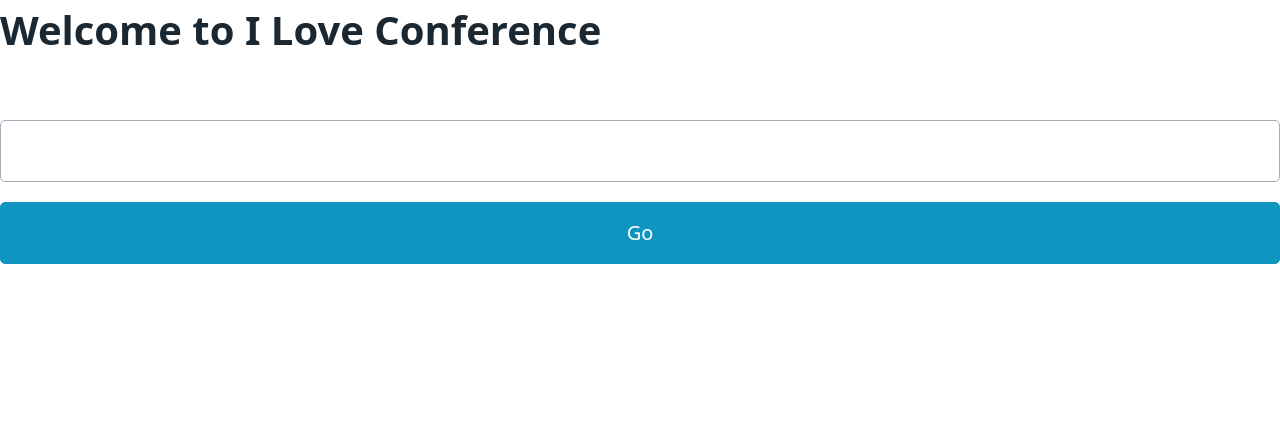
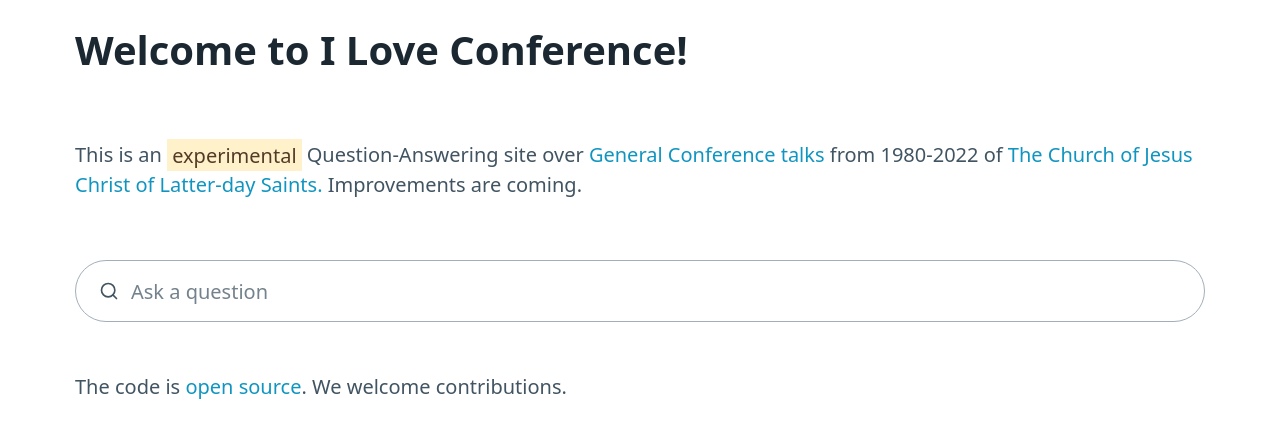
Before and after one commit to iloveconference/client, a SvelteKit app: page / in a window 1280 px wide. Shown: the top 432 px of the page. Built offline with nearby package versions, Linux system fonts and the light colour scheme.

Commit message:
improve css

```diff
--- a/src/app.html
+++ b/src/app.html
@@ -7,6 +7,8 @@
 		%sveltekit.head%
 	</head>
 	<body data-sveltekit-preload-data="hover">
-		<div style="display: contents">%sveltekit.body%</div>
+		<div style="display: contents">
+			<main class="container">%sveltekit.body%</main>
+		</div>
 	</body>
 </html>
--- a/src/routes/+layout.ts
+++ /dev/null
@@ -1,3 +0,0 @@
-// fetch the entire html from the server
-// google does this and it will be easier if we ever have to show ads to support the service (hopefully not)
-export const csr = false
--- a/src/routes/+page.svelte
+++ b/src/routes/+page.svelte
@@ -1,5 +1,26 @@
-<h1>Welcome to I Love Conference</h1>
+<h1 class="header">Welcome to I Love Conference!</h1>
+<p class="subheader">
+	This is an <mark>experimental</mark> Question-Answering site over
+	<a href="https://www.churchofjesuschrist.org/study/general-conference">General Conference talks</a
+	>
+	from 1980-2022 of
+	<a href="https://churchofjesuschrist.org">The Church of Jesus Christ of Latter-day Saints.</a>
+	Improvements are coming.
+</p>
 <form action="/search">
-	<input type="text" name="q" />
-	<button type="submit">Go</button>
+	<input type="search" placeholder="Ask a question" name="q" />
 </form>
+
+<footer>
+	The code is <a href="https://github.com/iloveconference">open source</a>. We welcome
+	contributions.
+</footer>
+
+<style>
+	.header {
+		margin-top: 1rem;
+	}
+	.subheader {
+		margin-bottom: 3rem;
+	}
+</style>
--- a/src/routes/search/+page.svelte
+++ b/src/routes/search/+page.svelte
@@ -2,22 +2,46 @@
 	import type { PageData } from './$types'
 
 	export let data: PageData
+
+	function clear() {
+		data.answer = null
+		data.results = null
+	}
 </script>
 
-<form>
-	<input type="text" name="q" value={data.q} />
-	<button type="submit">Go</button>
+<h4 class="header"><a href="/">I Love Conference</a></h4>
+<form on:submit={clear}>
+	<input type="search" placeholder="Ask a question" name="q" value={data.q} />
 </form>
 
+{#if data.answer}
 	<h4>Computer-generated answer</h4>
+	<div class="answer-header">
+		Computer-generated answers may be incorrect. Please review the results below.
+	</div>
 	<p>{data.answer}</p>
-
+{/if}
+{#if data.results}
 	<h4>Results</h4>
 	{#each data.results as result}
 		<div>
-		<a href="/">{result.title}</a><br />
+			<a href={result.url}>{result.title}</a><br />
+			<div class="author-date">{result.author} {result.month}/{result.year}</div>
 			<p>{result.text}</p>
 		</div>
 	{/each}
+{/if}
 
-<pre>{JSON.stringify(data, null, 2)}</pre>
+<style>
+	.header {
+		margin-top: 1rem;
+	}
+	.author-date {
+		font-size: smaller;
+	}
+	.answer-header {
+		margin-top: -2rem;
+		margin-bottom: 2rem;
+		font-size: smaller;
+	}
+</style>
```
Also changed, not shown: static/robots.txt (added), 1 other file (tests, documents, lock files or other folders). Lines whose indentation alone changed are shown as unchanged.
